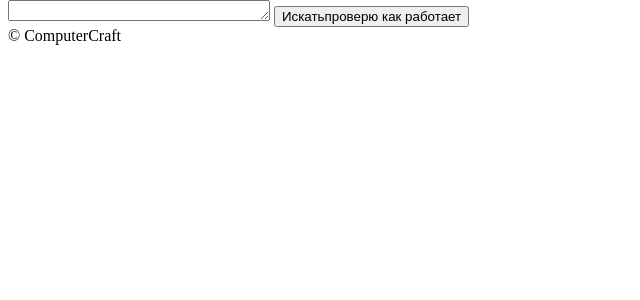
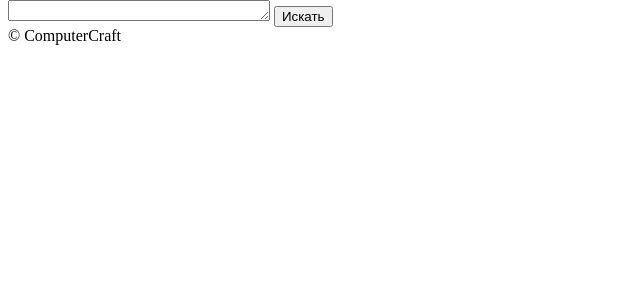
Before and after one commit to ubunterro/mentorSupport, a PHP site: page /index.php in a window 1280 px wide. Shown: the part 101-401 px from the top of the page, without its empty margins (0-640 px from the left). Run offline with PHP 8.4, Linux system fonts and the light colour scheme; data that the repository does not hold is empty.

Commit message:
Update layout.php

```diff
--- a/layout.php
+++ b/layout.php
@@ -18,7 +18,7 @@
     <div class="main-questionbar">
         <form>
             <textarea cols="30" rows="1"></textarea>
-            <button class="askButton">Искатьпроверю как работает</button>
+            <button class="askButton">Искать</button>
         </form>
     </div>
 
```
